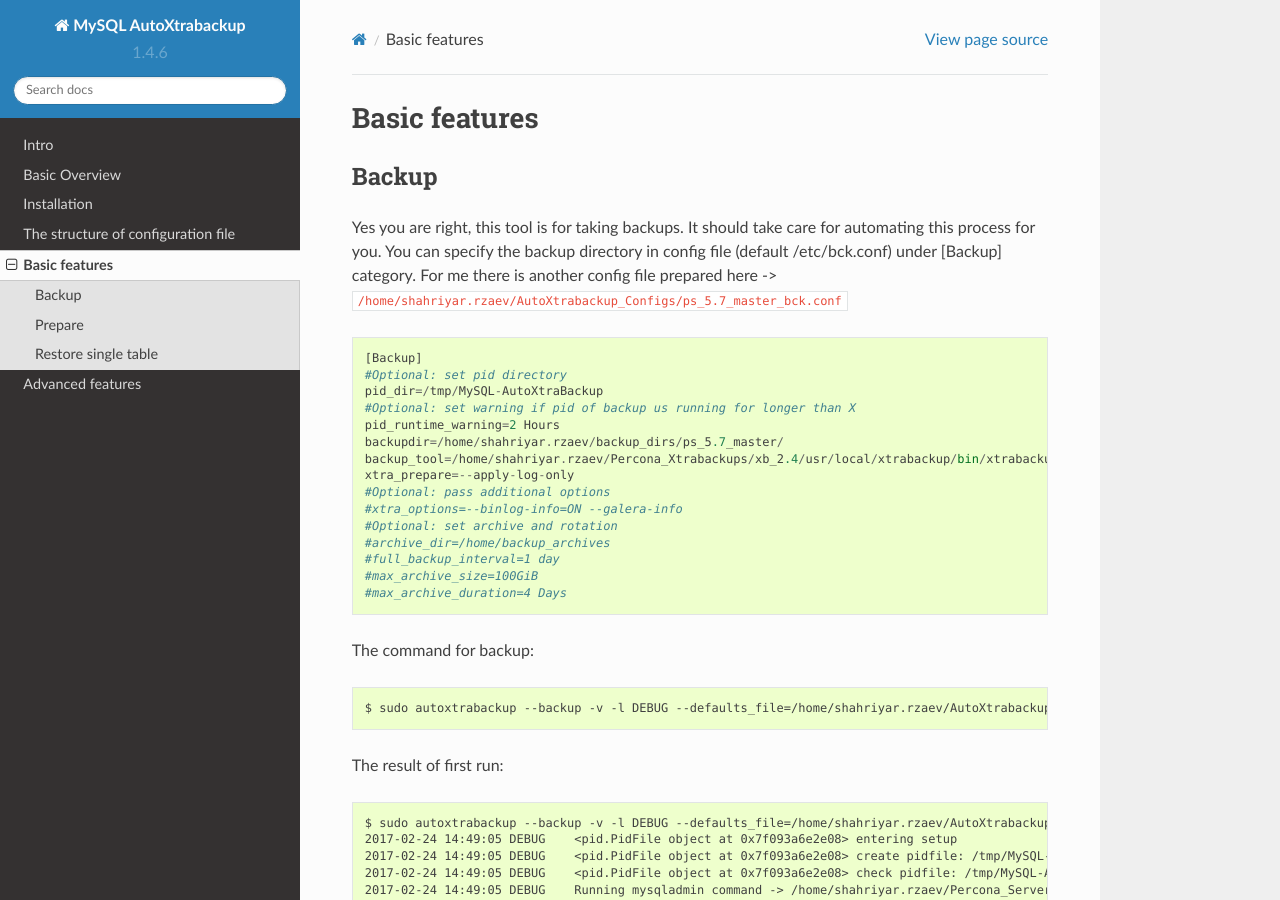
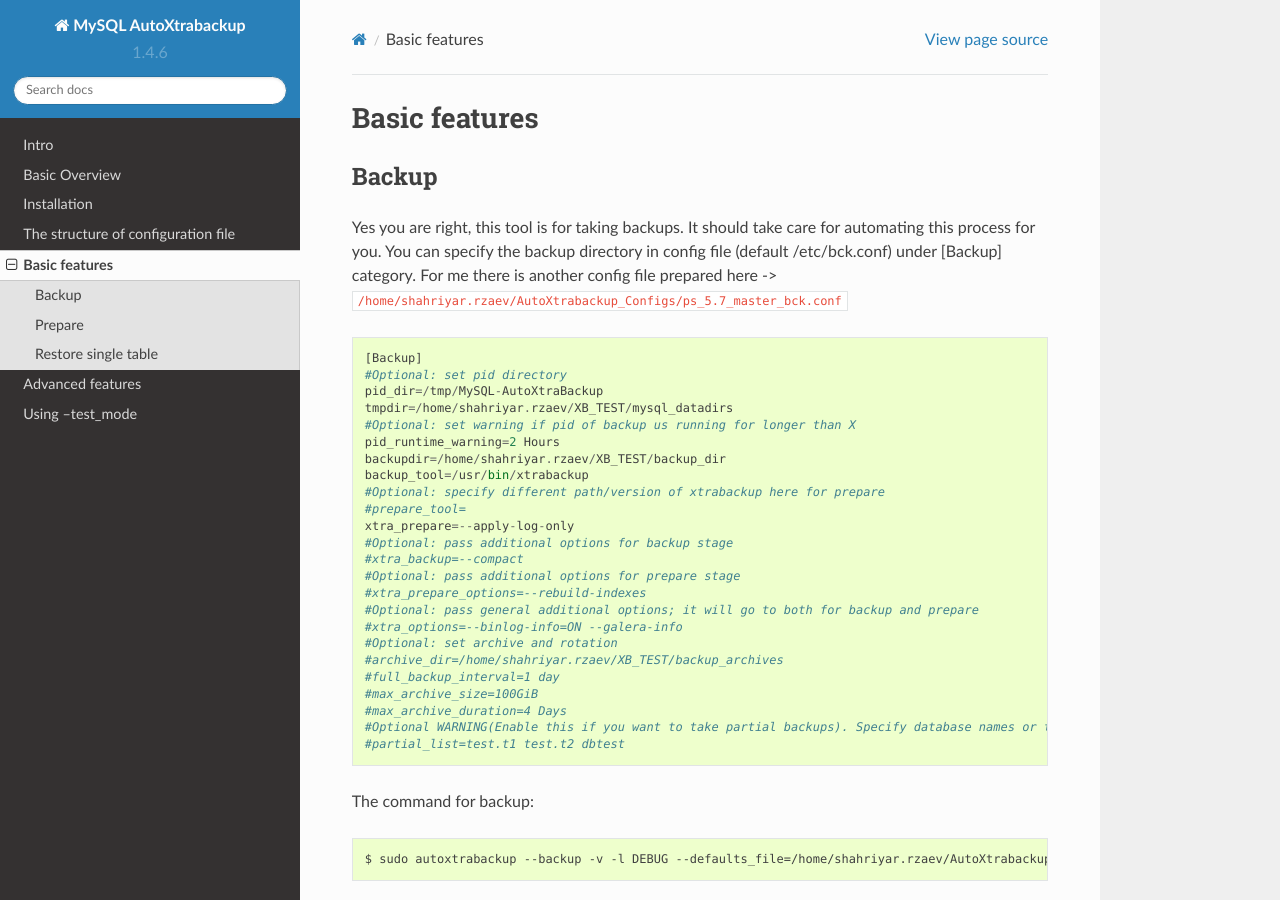
Before and after one commit to ShahriyarR/MySQL-AutoXtraBackup, a Sphinx documentation site: the page built from docs/basic_features.rst, in a window 1280 px wide and 900 px high. Built offline with Sphinx 7.4.7 and the Read the Docs theme 2.0.0, drawn with Linux system fonts in a browser that asks for light colours.

Commit message:
Added new test mode doc. Also updated few things in previous docs for issue #137

```diff
--- a/docs/advance_features.rst
+++ b/docs/advance_features.rst
@@ -293,6 +293,7 @@ We have 2 incremental backups:
     2017-02-24_18-58-11  2017-02-24_19-02-50
 
 Let's prepare them:
+
 
 ::
 
--- a/docs/basic_features.rst
+++ b/docs/basic_features.rst
@@ -14,18 +14,27 @@ For me there is another config file prepared here -> ``/home/shahriyar.rzaev/Aut
     [Backup]
     #Optional: set pid directory
     pid_dir=/tmp/MySQL-AutoXtraBackup
+    tmpdir=/home/shahriyar.rzaev/XB_TEST/mysql_datadirs
     #Optional: set warning if pid of backup us running for longer than X
     pid_runtime_warning=2 Hours
-    backupdir=/home/shahriyar.rzaev/backup_dirs/ps_5.7_master/
-    backup_tool=/home/shahriyar.rzaev/Percona_Xtrabackups/xb_2.4/usr/local/xtrabackup/bin/xtrabackup
+    backupdir=/home/shahriyar.rzaev/XB_TEST/backup_dir
+    backup_tool=/usr/bin/xtrabackup
+    #Optional: specify different path/version of xtrabackup here for prepare
+    #prepare_tool=
     xtra_prepare=--apply-log-only
-    #Optional: pass additional options
+    #Optional: pass additional options for backup stage
+    #xtra_backup=--compact
+    #Optional: pass additional options for prepare stage
+    #xtra_prepare_options=--rebuild-indexes
+    #Optional: pass general additional options; it will go to both for backup and prepare
     #xtra_options=--binlog-info=ON --galera-info
     #Optional: set archive and rotation
-    #archive_dir=/home/backup_archives
+    #archive_dir=/home/shahriyar.rzaev/XB_TEST/backup_archives
     #full_backup_interval=1 day
     #max_archive_size=100GiB
     #max_archive_duration=4 Days
+    #Optional WARNING(Enable this if you want to take partial backups). Specify database names or table names.
+    #partial_list=test.t1 test.t2 dbtest
 
 The command for backup:
 
--- a/docs/index.rst
+++ b/docs/index.rst
@@ -3,7 +3,7 @@
    You can adapt this file completely to your liking, but it should at least
    contain the root `toctree` directive.
 
-Welcome to MySQL AutoXtrabackup's documentation!
+Welcome to MySQL-AutoXtrabackup's documentation!
 ================================================
 
 .. toctree::
@@ -15,6 +15,7 @@ Welcome to MySQL AutoXtrabackup's documentation!
    config_file
    basic_features
    advance_features
+   test_mode
 
 Indices and tables
 ==================
--- a/docs/intro.rst
+++ b/docs/intro.rst
@@ -29,6 +29,8 @@ But still did a bunch of manual tasks, which was quite time consuming process. T
 implementing partial recovery functionality. So the necessary actions
 for restoring single table was added to automate this process as well.
 
+The recent thing is, --test_mode for testing XtraBackup[So it is for me, or for somebody who wants to find bug in XtraBackup]
+
 If you think that those reasons are not enough - Then just believe me
 you need this :)
 
```
Also changed, not shown: other parts of docs/intro.rst (+1 -1 lines), docs/basic_overview.rst (+17 -13 lines), docs/test_mode.rst (added, +72 -0 lines).
